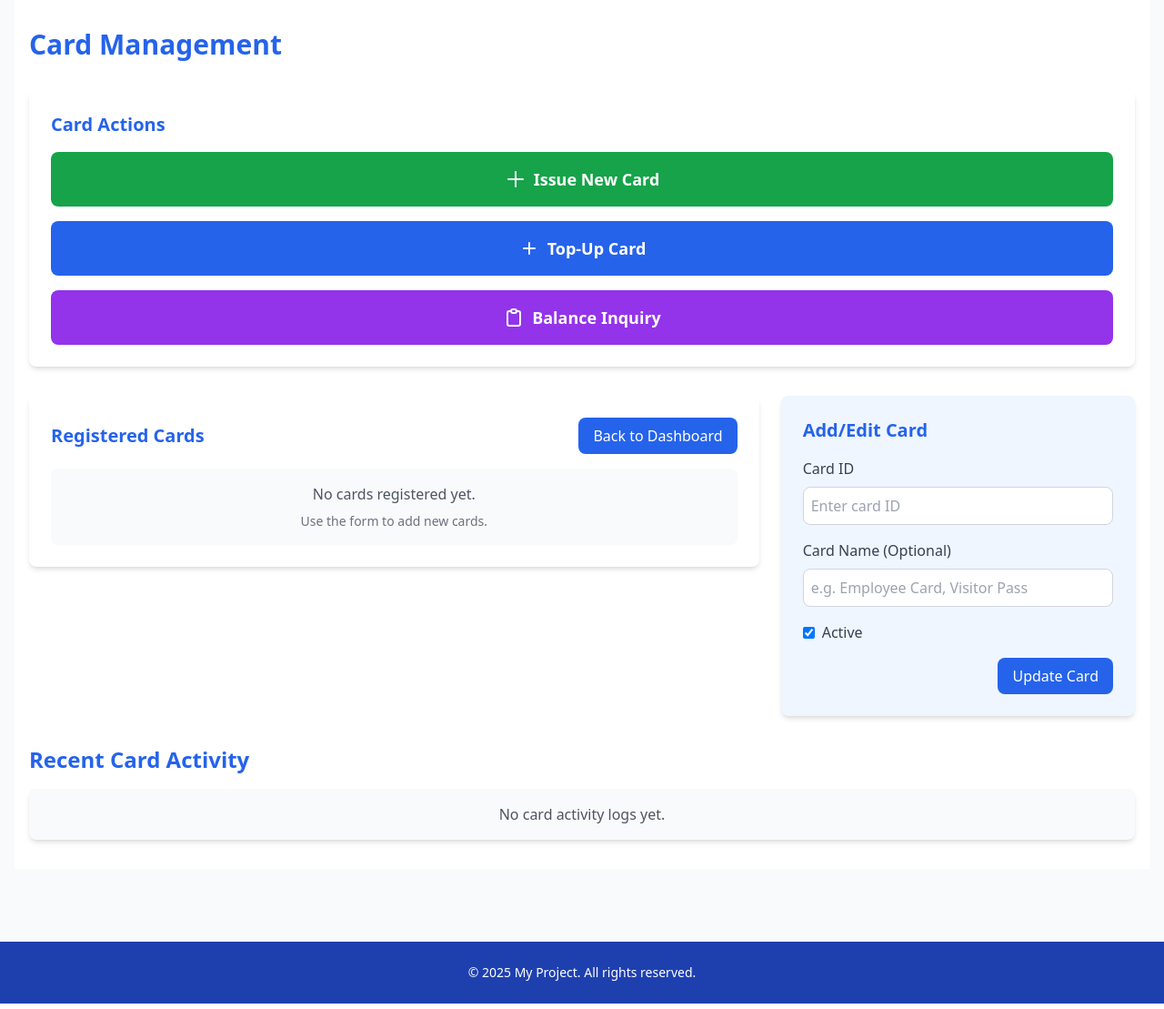
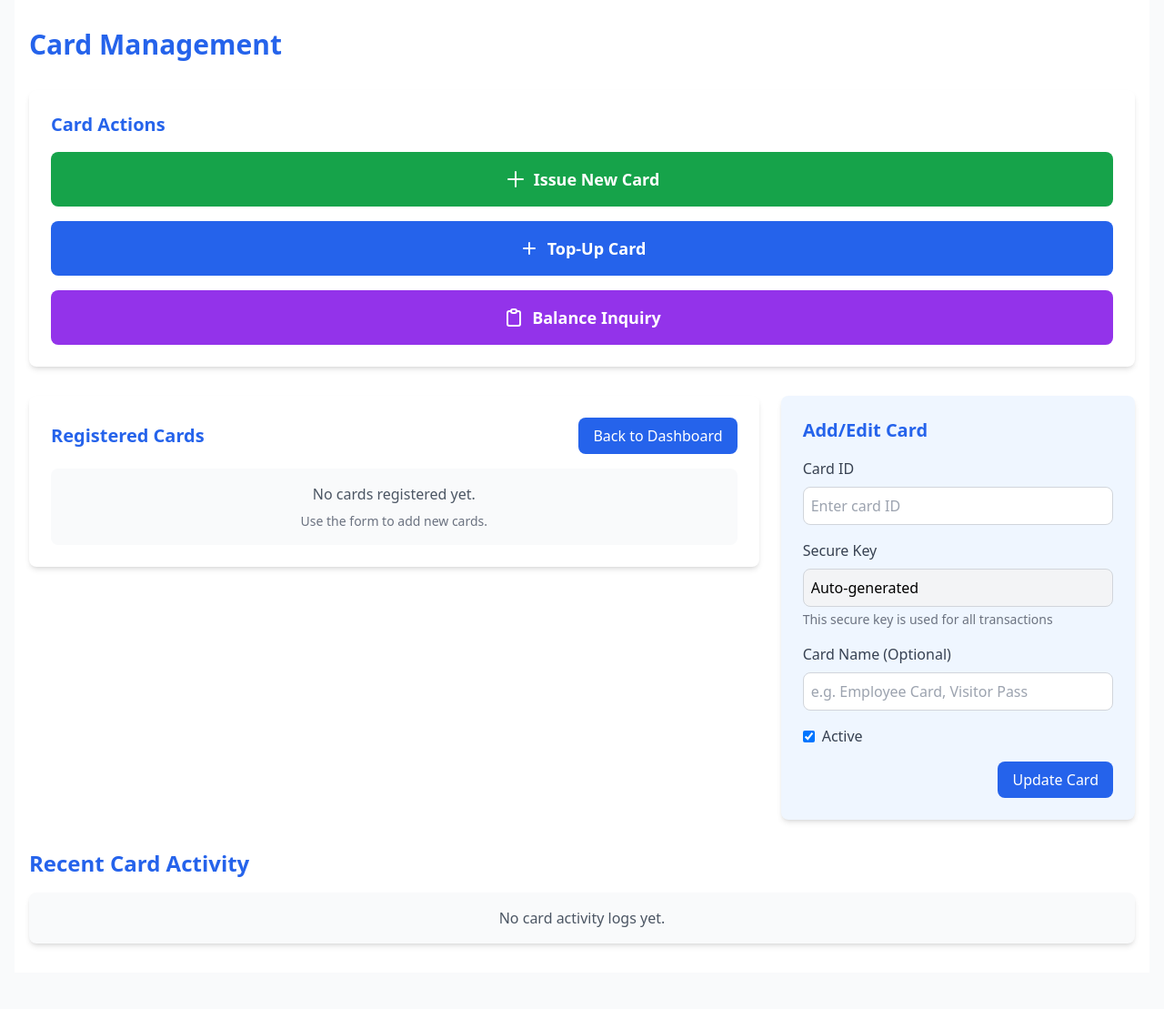
Before and after one commit to prabhavjain2004/business, a Django app: page /management/cards/ in a window 1280 px wide. Shown: the part 117-1226 px from the top of the page at 91% size. Run offline with Django 5.2, Linux system fonts and the light colour scheme; the visitor is signed in with stand-in values (Sample User, id 1); data that the repository does not hold is empty; some libraries are stand-ins or nearby versions.

Commit message:
16 char security key

```diff
--- a/core/forms.py
+++ b/core/forms.py
@@ -40,9 +40,10 @@ class OutletUpdateForm(forms.ModelForm):
 class NFCCardForm(forms.ModelForm):
     class Meta:
         model = NFCCard
-        fields = ['card_id', 'name', 'is_active']
+        fields = ['card_id', 'secure_key', 'name', 'is_active']
         widgets = {
             'card_id': forms.TextInput(attrs={'readonly': 'readonly'}),
+            'secure_key': forms.TextInput(attrs={'readonly': 'readonly'}),
         }
 
 class NFCLogForm(forms.ModelForm):
--- a/core/models.py
+++ b/core/models.py
@@ -1,9 +1,10 @@
 from django.db import models
 from django.contrib.auth.models import User
-from django.db.models.signals import post_save
+from django.db.models.signals import post_save, pre_save
 from django.dispatch import receiver
 import uuid
-
+import random
+import string
 # User type choices
 USER_TYPE_CHOICES = (
     ('admin', 'Admin'),
@@ -64,6 +65,8 @@ class NFCCard(models.Model):
     """Model for storing NFC card information"""
     id = models.UUIDField(primary_key=True, default=uuid.uuid4, editable=False)
     card_id = models.CharField(max_length=255, unique=True, help_text="Unique identifier of the NFC card")
+    secure_key = models.CharField(max_length=16, unique=True, blank=True,
+                                 help_text="Secure 16-character alphanumeric key for transactions")
     name = models.CharField(max_length=100, blank=True, help_text="Optional name for the card")
     customer_name = models.CharField(max_length=100, blank=True, help_text="Name of the customer")
     mobile_number = models.CharField(max_length=15, blank=True, help_text="Mobile number of the customer")
--- a/core/templates/core/card_management.html
+++ b/core/templates/core/card_management.html
@@ -53,6 +53,7 @@
                             <thead class="bg-blue-600 text-white">
                                 <tr>
                                     <th class="py-3 px-4 text-left">Card ID</th>
+                                    <th class="py-3 px-4 text-left">Secure Key</th>
                                     <th class="py-3 px-4 text-left">Name</th>
                                     <th class="py-3 px-4 text-left">Status</th>
                                     <th class="py-3 px-4 text-left">Created</th>
@@ -63,6 +64,7 @@
                                 {% for card in cards %}
                                 <tr class="border-b border-gray-200 hover:bg-gray-50">
                                     <td class="py-3 px-4">{{ card.card_id }}</td>
+                                    <td class="py-3 px-4">{{ card.secure_key }}</td>
                                     <td class="py-3 px-4">{{ card.name|default:"Unnamed" }}</td>
                                     <td class="py-3 px-4">
                                         {% if card.is_active %}
@@ -106,6 +108,14 @@
                         <p class="text-red-500 text-sm mt-1">{{ form.card_id.errors.0 }}</p>
                         {% endif %}
                     </div>
+
+                    <div class="mb-4">
+                        <label for="secure_key" class="block text-gray-700 mb-2">Secure Key</label>
+                        <input type="text" id="secure_key" name="secure_key" value="{{ form.secure_key.value|default:'Auto-generated' }}"
+                               class="w-full p-2 border border-gray-300 rounded-lg bg-gray-100" readonly>
+                        <p class="text-gray-500 text-sm mt-1">This secure key is used for all transactions</p>
+                    </div>
+
 
                     <div class="mb-4">
                         <label for="name" class="block text-gray-700 mb-2">Card Name (Optional)</label>
--- a/core/views.py
+++ b/core/views.py
@@ -294,16 +294,34 @@ def nfc_api(request):
             # Parse JSON data
             data = json.loads(request.body)
             card_id = data.get('card_id')
+            secure_key = data.get('secure_key')
             action = data.get('action', '')
 
-            if not card_id:
-                return JsonResponse({'status': 'error', 'message': 'Card ID is required'}, status=400)
+            # For initial card registration, we need the card_id
+            if not card_id and not secure_key:
+                return JsonResponse({'status': 'error', 'message': 'Card ID or Secure Key is required'}, status=400)
 
-            # Get or create the card
-            card, created = NFCCard.objects.get_or_create(
-                card_id=card_id,
-                defaults={'name': f'Card {card_id[:8]}...'}
-            )
+            # If this is a new card being registered
+            if card_id and not secure_key and action != 'balance_inquiry' and action != 'top_up':
+                # Get or create the card with a new secure key
+                card, created = NFCCard.objects.get_or_create(
+                    card_id=card_id,
+                    defaults={'name': f'Card {card_id[:8]}...'}
+                )
+            # For transactions, use the secure key instead of card_id
+            elif secure_key:
+                try:
+                    card = NFCCard.objects.get(secure_key=secure_key)
+                    created = False
+                except NFCCard.DoesNotExist:
+                    return JsonResponse({'status': 'error', 'message': 'Invalid secure key'}, status=400)
+            # If only card_id is provided for transactions
+            elif card_id:
+                try:
+                    card = NFCCard.objects.get(card_id=card_id)
+                    created = False
+                except NFCCard.DoesNotExist:
+                    return JsonResponse({'status': 'error', 'message': 'Card not found'}, status=400)
 
             # Handle specific actions
             if action == 'issue_card':
@@ -351,7 +369,8 @@ def nfc_api(request):
 
             response_data = {
                 'status': 'success',
-                'card_id': card_id,
+                'card_id': card.card_id,
+                'secure_key': card.secure_key,
                 'action': action,
                 'card_registered': not created,
                 'log_id': str(log.id)
@@ -360,6 +379,7 @@ def nfc_api(request):
             # Add balance to response for balance inquiry
             if action == 'balance_inquiry':
                 response_data['balance'] = float(card.balance)
+                response_data['customer_name'] = card.customer_name
 
             return JsonResponse(response_data)
 
```
Also changed, not shown: core/static/core/js/nfc.js (+52 -7 lines), core/migrations/0006_nfccard_secure_key.py (added).
